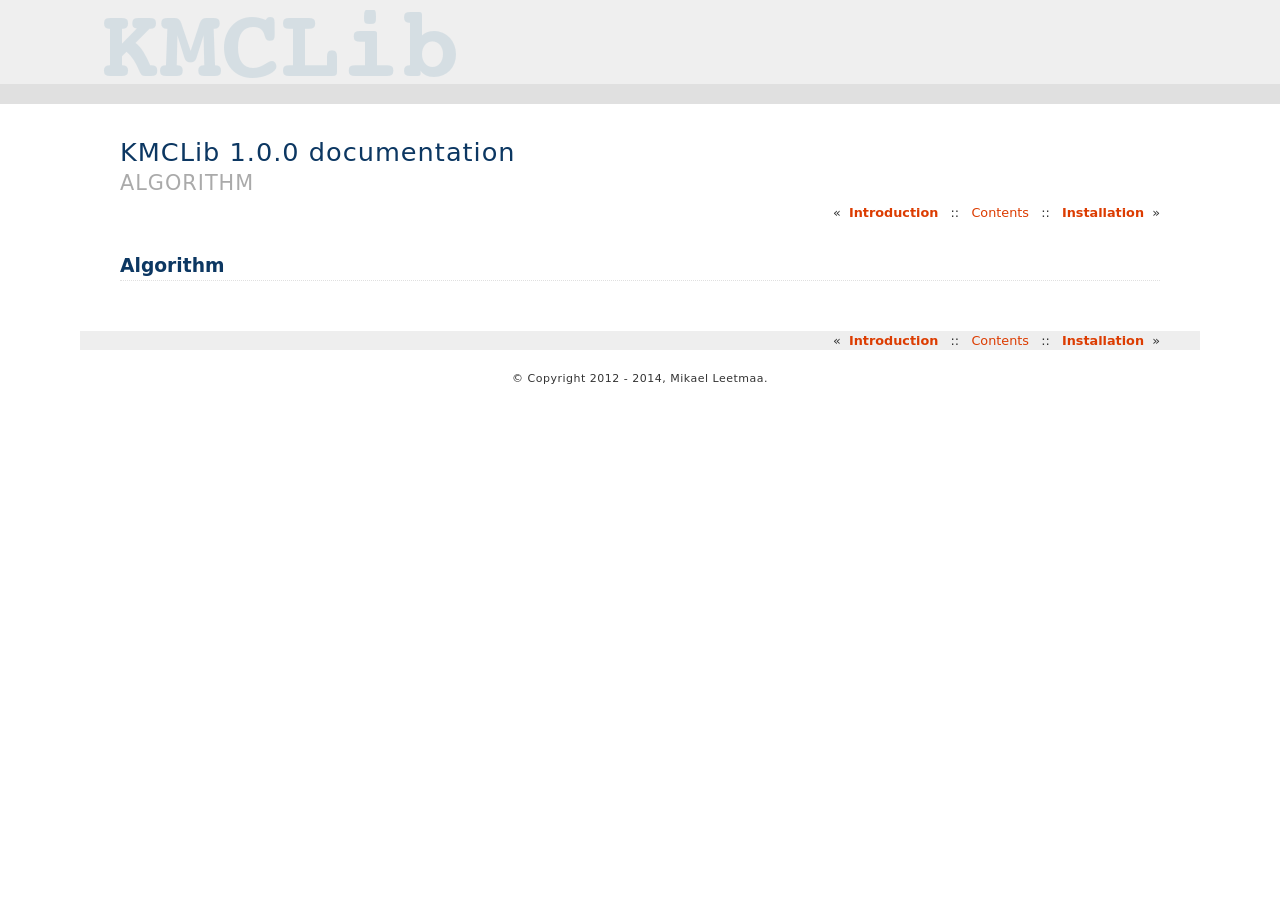
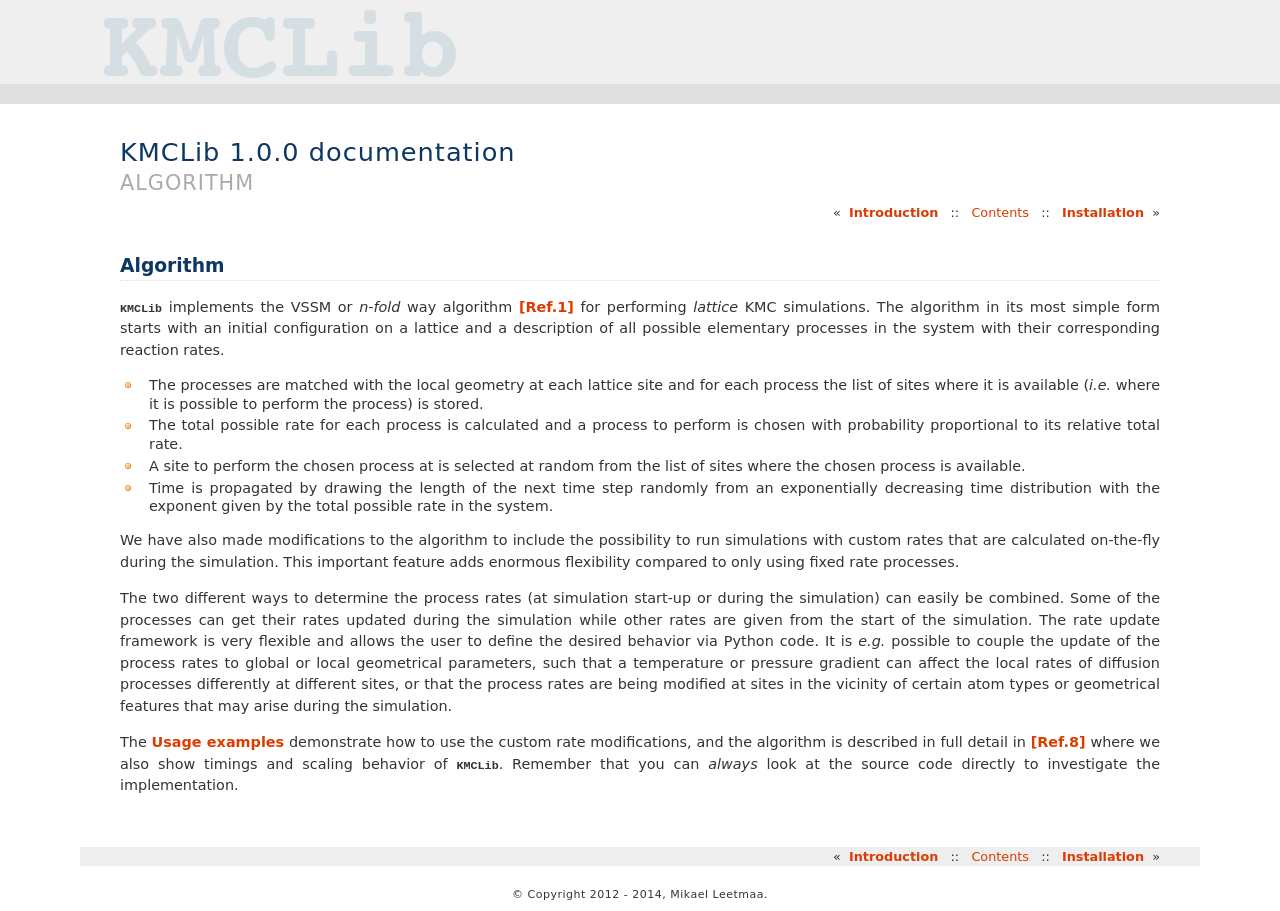
Before and after one commit to leetmaa/KMCLib, a Sphinx documentation site: the page built from python/doc/source/algorithm.rst, in a window 1280 px wide. Built offline with Sphinx 7.4.7, drawn with Linux system fonts in a browser that asks for light colours; formulas are drawn with MathJax 3; pages that are not in the unit, such as notebooks, are missing from menus.

Commit message:
Task #0099: Algorithm manual entry.

```diff
--- a/python/doc/source/algorithm.rst
+++ b/python/doc/source/algorithm.rst
@@ -1,2 +1,51 @@
 Algorithm
 =========
+:py:mod:`KMCLib` implements the VSSM or *n-fold* way algorithm
+[Ref.1]_ for performing *lattice* KMC simulations. The algorithm in
+its most simple form starts with an initial configuration on a lattice
+and a description of all possible elementary processes in the
+system with their corresponding reaction rates.
+
+* The processes are matched with the local geometry at each
+  lattice site and for each process the list of sites where it is
+  available (*i.e.* where it is possible to perform the process) is
+  stored.
+
+* The total possible rate for each process is calculated and a
+  process to perform is chosen with probability proportional to its
+  relative total rate.
+
+* A site to perform the chosen process at is selected at random from
+  the list of sites where the chosen process is available.
+
+* Time is propagated by drawing the length of the next time step
+  randomly from an exponentially
+  decreasing time distribution with the exponent given by the total
+  possible rate in the system.
+
+We have also made modifications to the algorithm to include the
+possibility to run simulations with custom rates that are
+calculated on-the-fly during the simulation. This important feature
+adds enormous flexibility compared to only using fixed rate
+processes.
+
+The two different ways to determine the process rates (at simulation start-up
+or during the simulation) can easily be combined. Some
+of the processes can get their rates updated during the simulation while
+other rates are given from the start of the simulation.
+The rate update framework is very flexible and allows
+the user to define the desired behavior via
+Python code. It is *e.g.* possible to couple the update of the process rates
+to global or local geometrical parameters, such that a
+temperature or pressure gradient can affect the local rates of
+diffusion processes differently at different sites, or that the
+process rates are being modified at sites in the
+vicinity of certain atom types or geometrical features that may arise
+during the simulation.
+
+The :ref:`usage examples` demonstrate how to use the custom rate
+modifications, and  the algorithm is described in full detail in
+[Ref.8]_ where we also show timings and scaling behavior of
+:py:mod:`KMCLib`. Remember that you can
+*always* look at the source code directly to investigate the
+implementation.
--- a/python/doc/source/usage.rst
+++ b/python/doc/source/usage.rst
@@ -1,3 +1,5 @@
+.. _`usage examples`:
+
 .. currentmodule:: KMCLib
 
 ================
```
